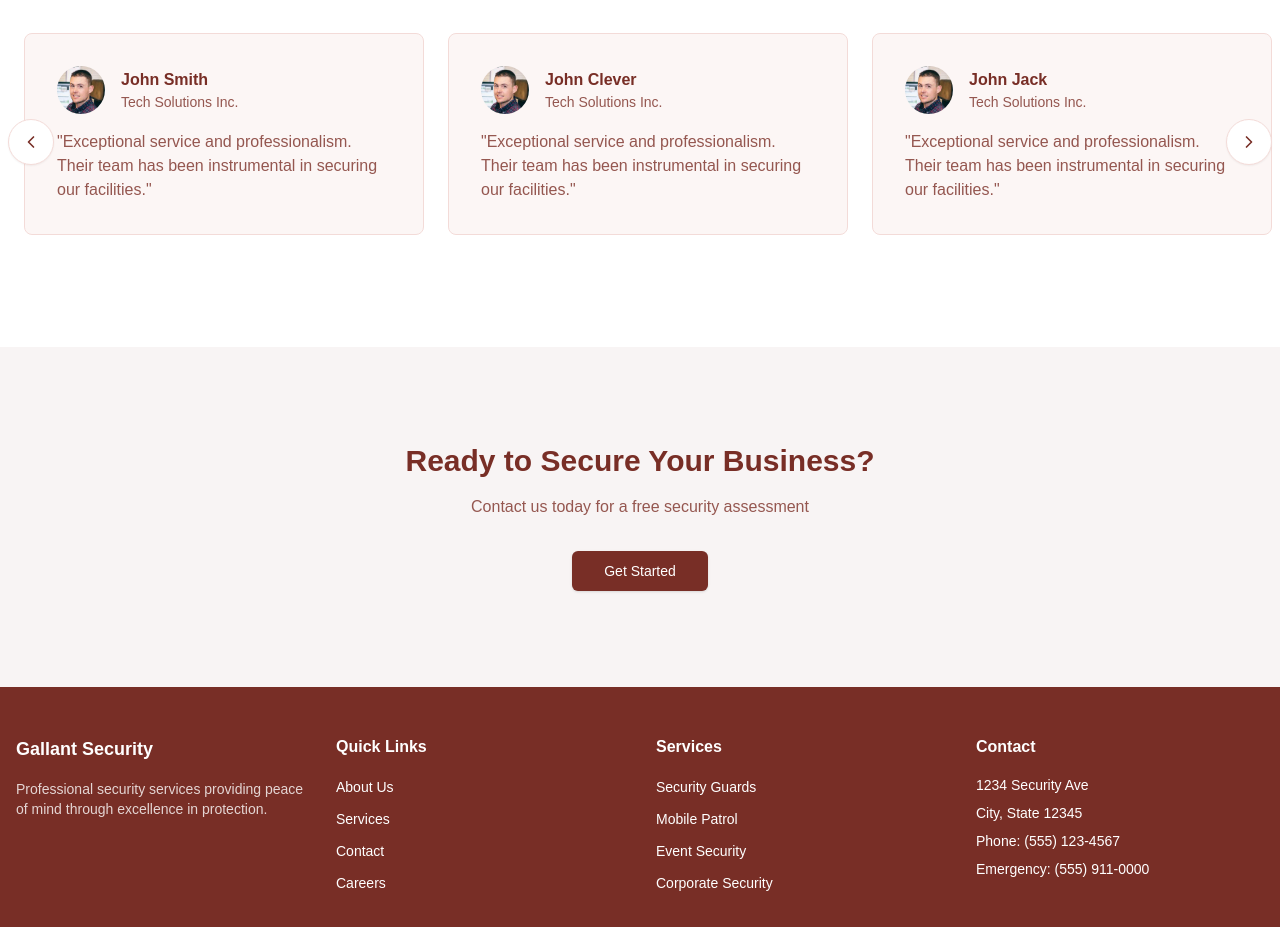
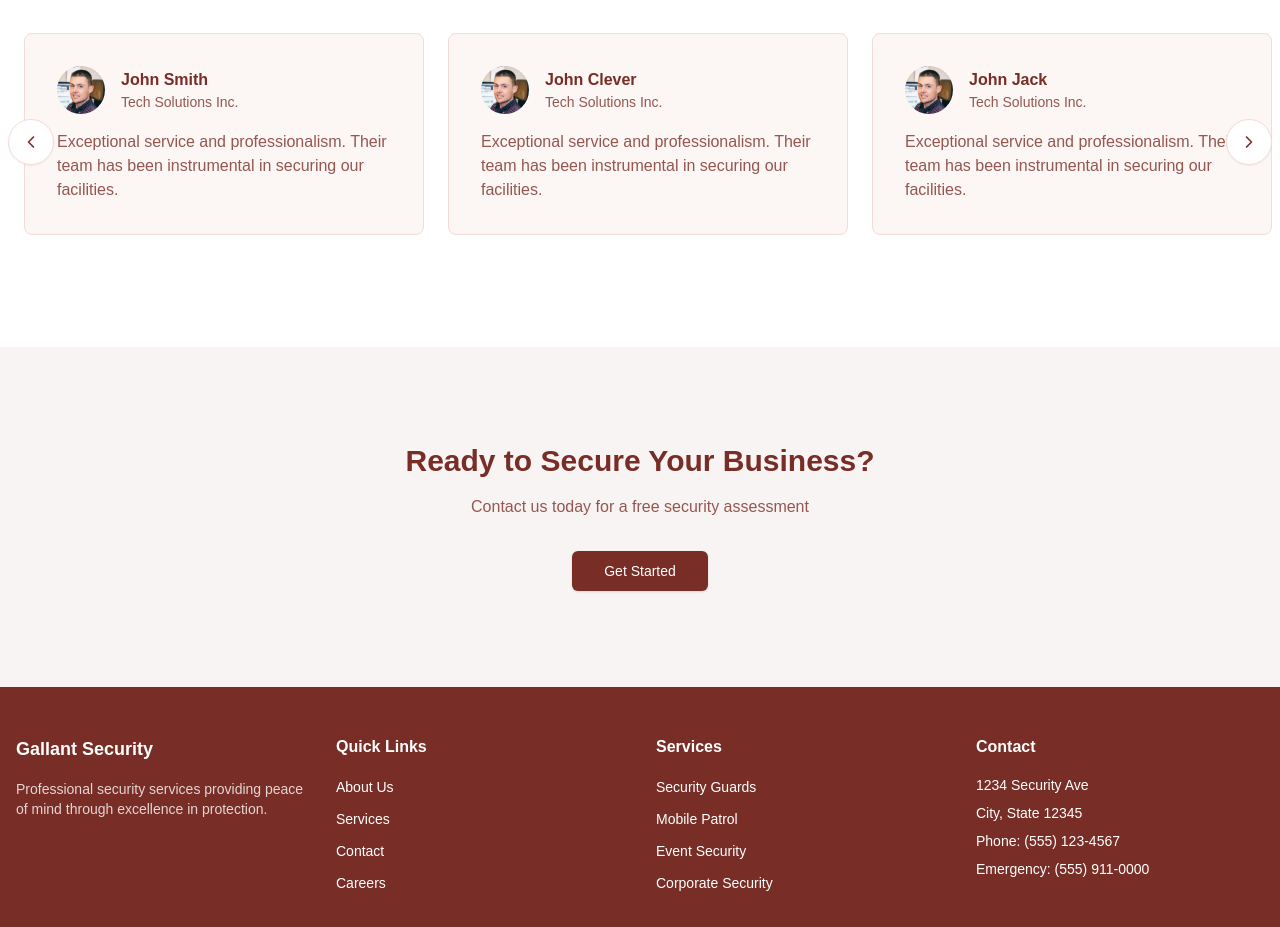
Before and after one commit to ojokne/gallant-security, a Next.js app: page / in a window 1280 px wide. Shown: the part 2280-3207 px from the top of the page. Built offline with nearby package versions, Linux system fonts and the light colour scheme.

Commit message:
Fix linting errors

```diff
--- a/components/about/director-message.jsx
+++ b/components/about/director-message.jsx
@@ -28,7 +28,7 @@ export default function DirectorMessage() {
             </motion.div>
 
             <motion.div variants={itemVariants}>
-              <h2 className="text-3xl font-bold mb-6">Director's Message</h2>
+              <h2 className="text-3xl font-bold mb-6">Director&apos;s Message</h2>
               <div className="mb-6">
                 <h3 className="text-xl font-semibold">John Doe</h3>
                 <p className="text-muted-foreground">Managing Director</p>
@@ -43,7 +43,7 @@ export default function DirectorMessage() {
                 </p>
                 <p>
                   Through this approach we have delivered a service that exceeds
-                  our clients' needs and thus offers value for money.
+                  our clients&apos; needs and thus offers value for money.
                 </p>
               </div>
             </motion.div>
--- a/components/home/testimonials.jsx
+++ b/components/home/testimonials.jsx
@@ -115,7 +115,7 @@ export function Testimonials() {
                     </div>
                   </div>
                 </div>
-                <p className="text-muted-foreground">"{testimonial.quote}"</p>
+                <p className="text-muted-foreground">{testimonial.quote}</p>
               </div>
             ))}
           </div>
```
